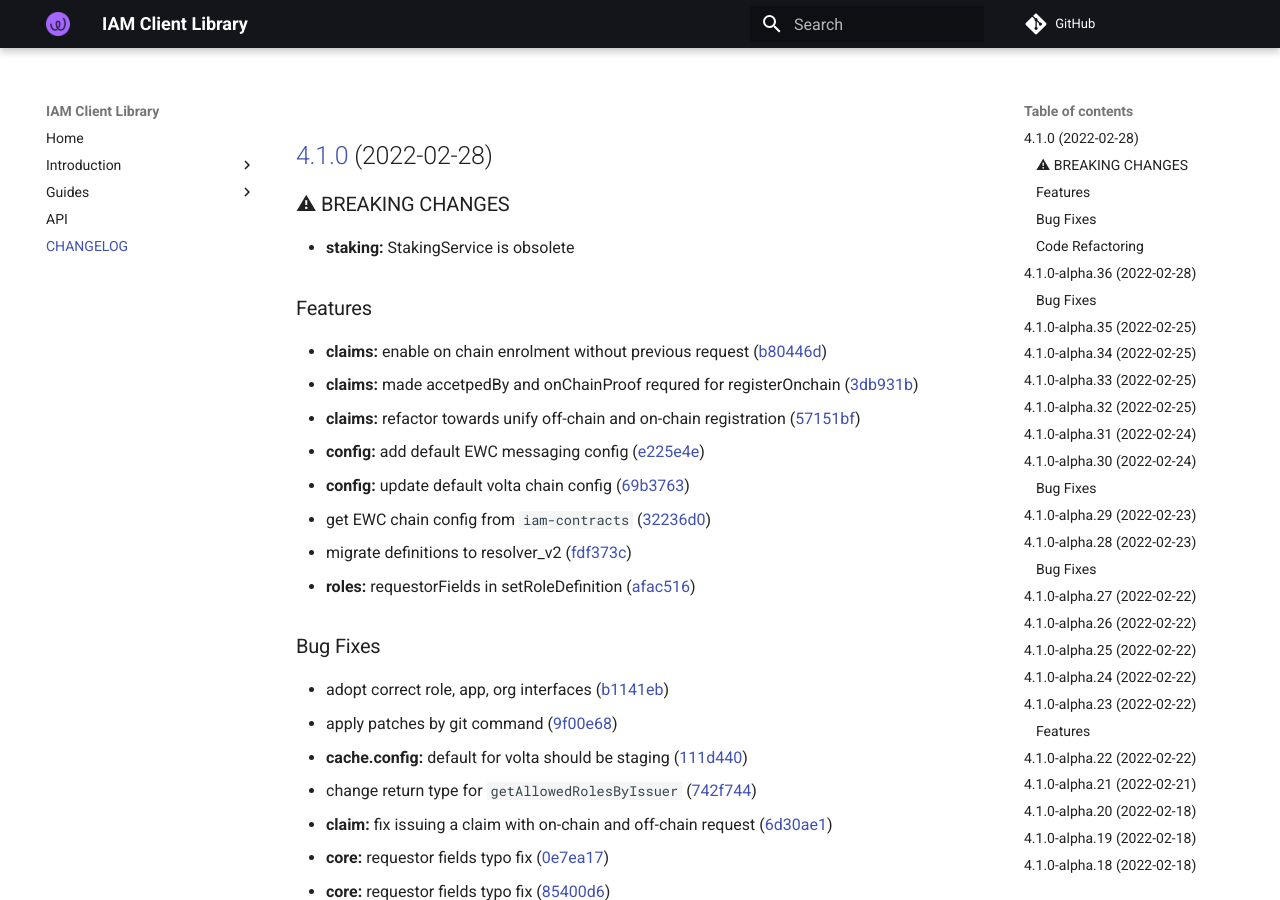
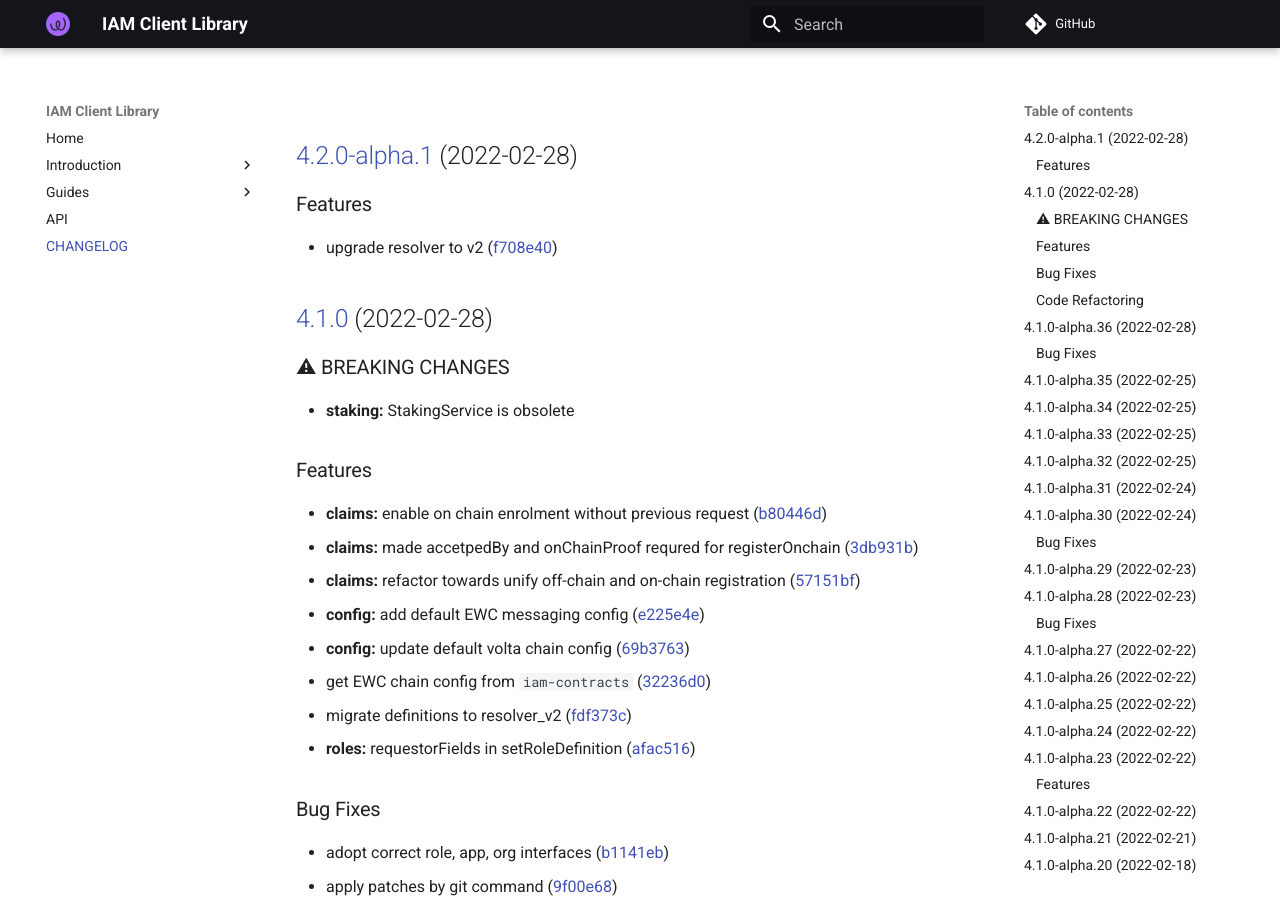
Before and after one commit to energywebfoundation/iam-client-lib, an MkDocs documentation site: the page built from docs/CHANGELOG.md, in a window 1280 px wide and 900 px high. Built offline with MkDocs 1.6.1 and Material for MkDocs 9.7.7, drawn with Linux system fonts in a browser that asks for light colours; comment, search, counter and statistics services are not loaded.

Commit message:
chore(release): 4.2.0-alpha.1 [skip ci]
## [4.2.0-alpha.1](https://github.com/energywebfoundation/iam-client-lib/compare/v4.1.0...v4.2.0-alpha.1) (2022-02-28)

### Features

* upgrade resolver to v2 ([f708e40](https://github.com/energywebfoundation/iam-client-lib/commit/f708e4063ca46a055bc3a9bab49f4d9ae29b9bee))

```diff
--- a/docs/CHANGELOG.md
+++ b/docs/CHANGELOG.md
@@ -1,3 +1,10 @@
+## [4.2.0-alpha.1](https://github.com/energywebfoundation/iam-client-lib/compare/v4.1.0...v4.2.0-alpha.1) (2022-02-28)
+
+
+### Features
+
+* upgrade resolver to v2 ([f708e40](https://github.com/energywebfoundation/iam-client-lib/commit/f708e4063ca46a055bc3a9bab49f4d9ae29b9bee))
+
 ## [4.1.0](https://github.com/energywebfoundation/iam-client-lib/compare/v4.0.1...v4.1.0) (2022-02-28)
 
 
--- a/package.json
+++ b/package.json
@@ -1,6 +1,6 @@
 {
   "name": "iam-client-lib",
-  "version": "4.1.0",
+  "version": "4.2.0-alpha.1",
   "description": "Library for Decentralized Identity and Access Management",
   "main": "dist/index.js",
   "module": "dist/index.esm.js",
```
